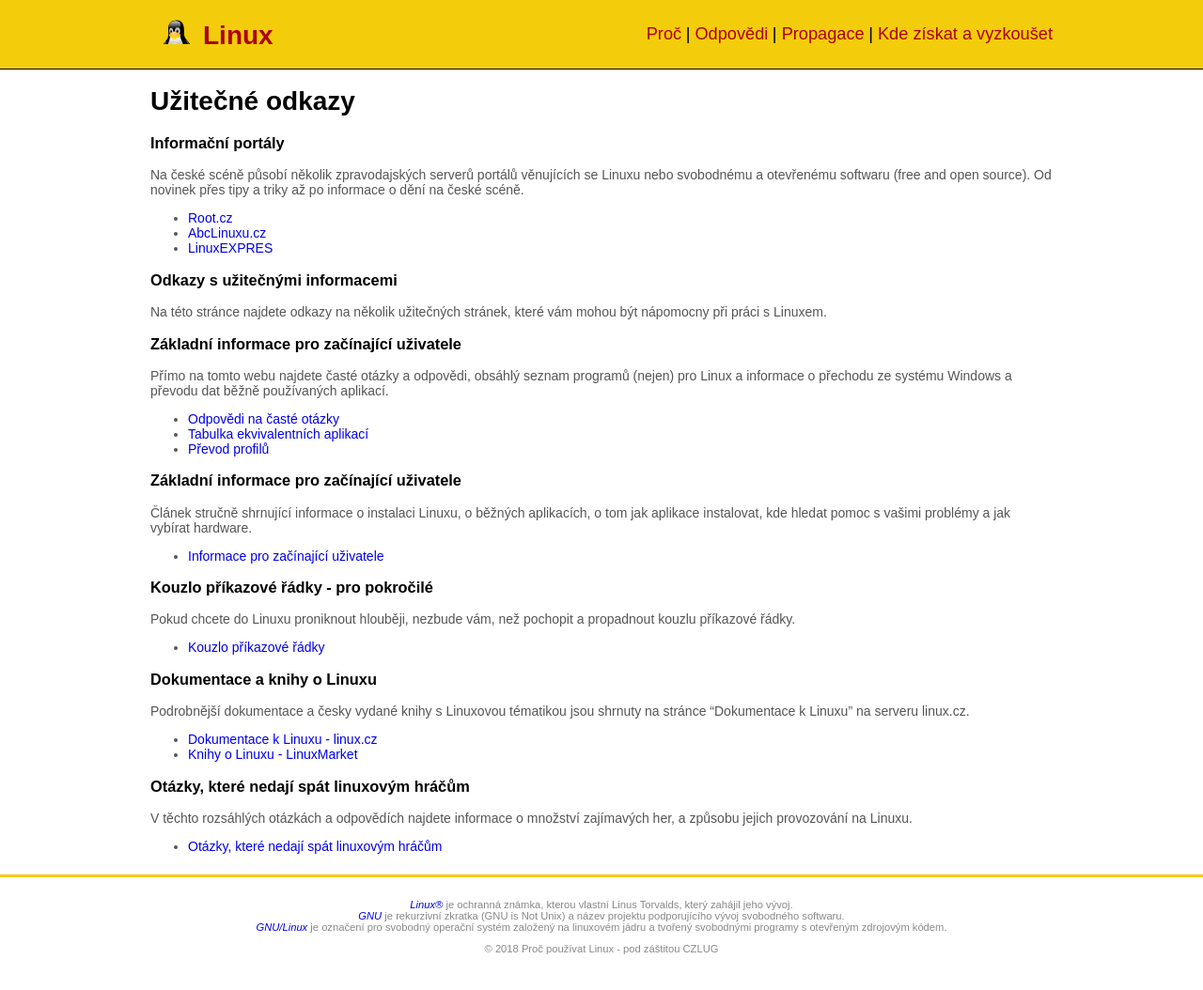
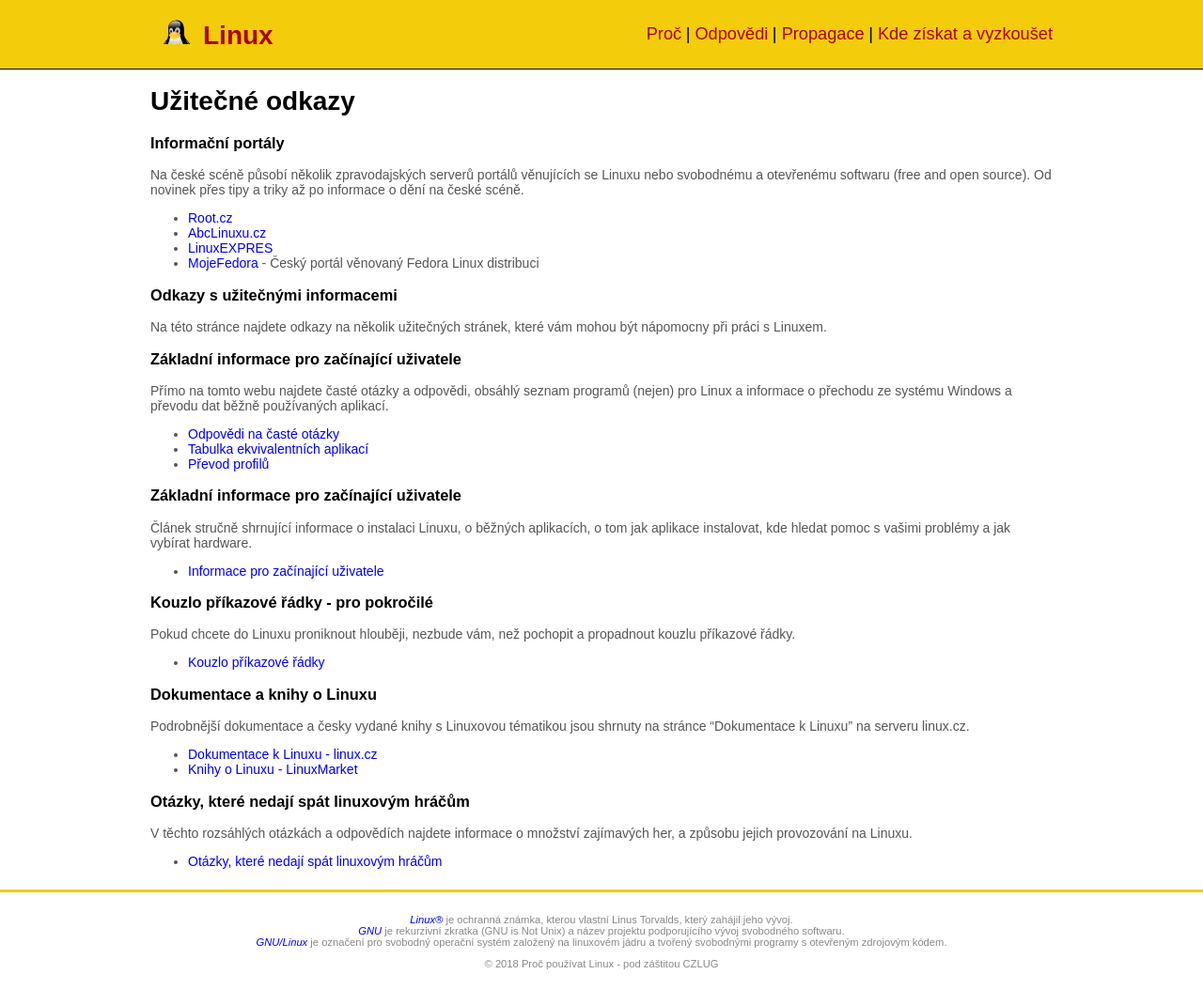
Before and after one commit to MikkCZ/plc, a Jekyll site: the page built from _pages/odkazy.md, in a window 1280 px wide. Shown: the whole page at 94% size. Built offline with Jekyll 4.4.1, drawn with Linux system fonts in a browser that asks for light colours.

Commit message:
Aktualizace odkazy.md

```diff
--- a/_pages/odkazy.md
+++ b/_pages/odkazy.md
@@ -12,6 +12,7 @@
 - [Root.cz](https://www.root.cz/)
 - [AbcLinuxu.cz](https://www.abclinuxu.cz/)
 - [LinuxEXPRES](https://www.linuxexpres.cz/)
+- [MojeFedora](https://mojefedora.cz/) - Český portál věnovaný Fedora Linux distribuci
 
 ### Odkazy s užitečnými informacemi
 Na této stránce najdete odkazy na několik užitečných stránek, které vám mohou být nápomocny při práci s Linuxem.
```
